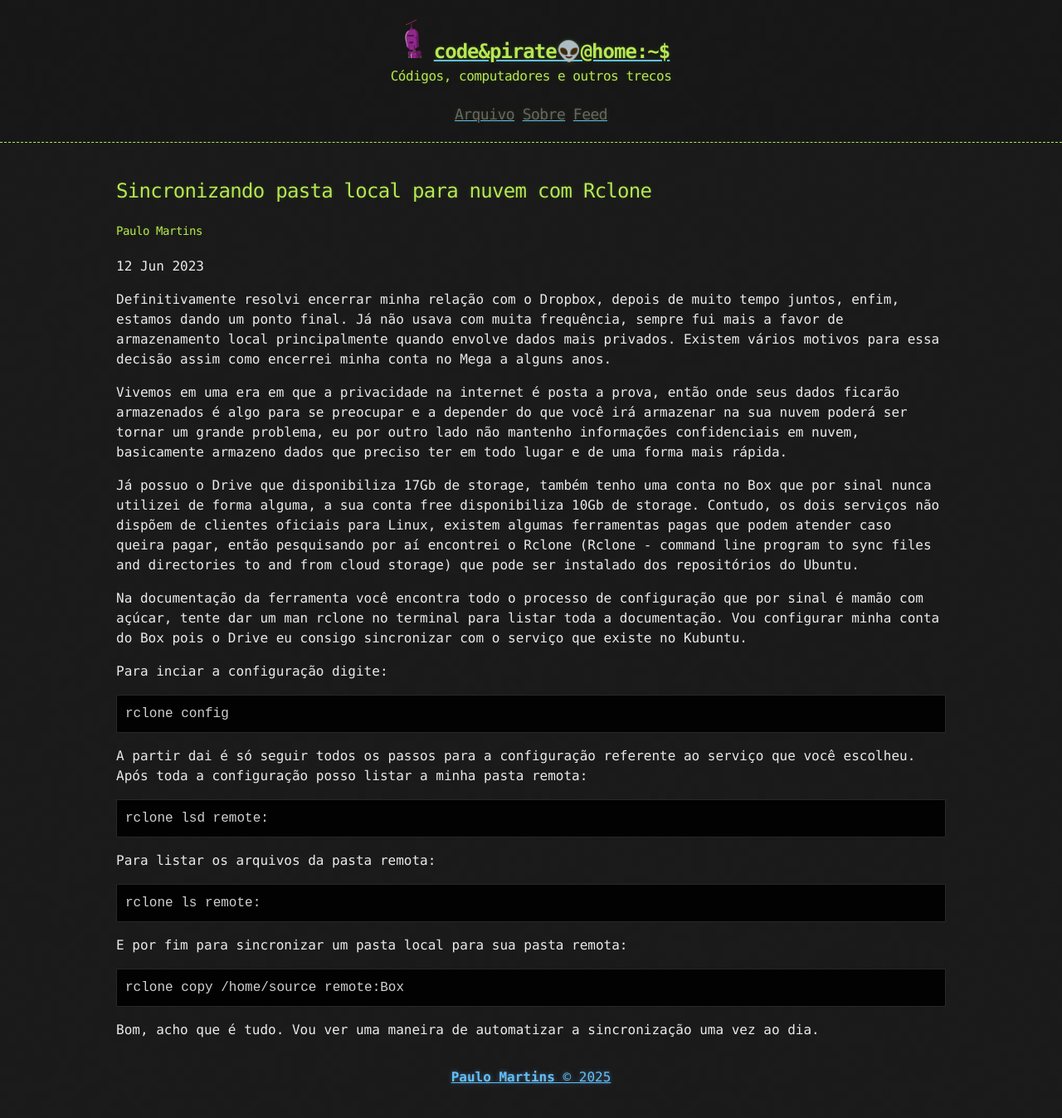
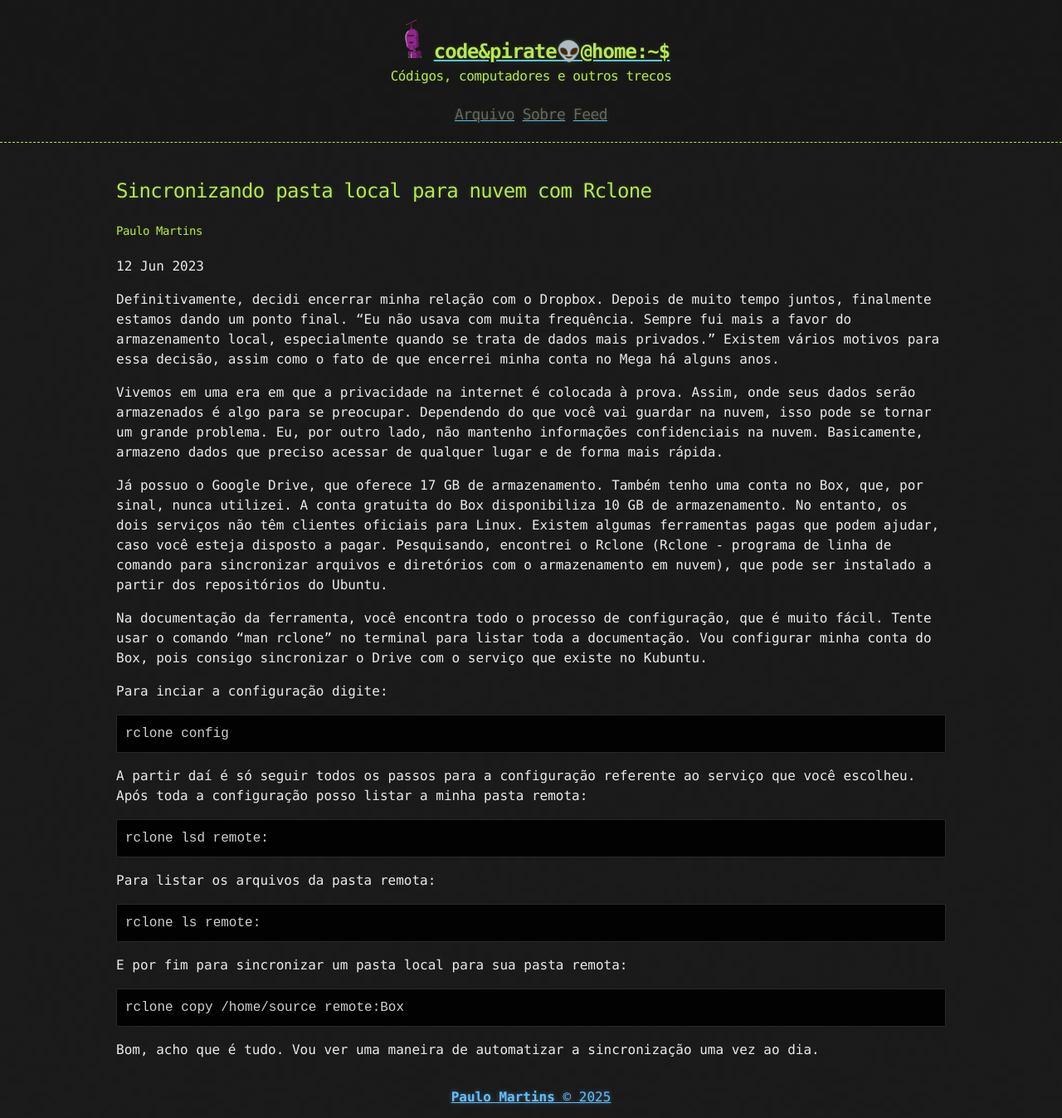
Before and after one commit to paullomarttins/paullomarttins.github.io, a Jekyll site: the page built from _posts/2023-06-12-sincronizando_com_rclone.md, in a window 1280 px wide. Shown: the whole page at 83% size. Built offline with Jekyll 4.4.1, drawn with Linux system fonts in a browser that asks for light colours; before the commit the page ends 1323 px from its top, so only the background shows below that.

Commit message:
Novas atualizações de post

````diff
--- a/_posts/2023-06-12-sincronizando_com_rclone.md
+++ b/_posts/2023-06-12-sincronizando_com_rclone.md
@@ -5,13 +5,13 @@ author: Paulo Martins
 published: true
 ---
 
-Definitivamente resolvi encerrar minha relação com o Dropbox, depois de muito tempo juntos, enfim, estamos dando um ponto final. Já não usava com muita frequência, sempre fui mais a favor de armazenamento local principalmente quando envolve dados mais privados. Existem vários motivos para essa decisão assim como encerrei minha conta no Mega a alguns anos.
+Definitivamente, decidi encerrar minha relação com o Dropbox. Depois de muito tempo juntos, finalmente estamos dando um ponto final. "Eu não usava com muita frequência. Sempre fui mais a favor do armazenamento local, especialmente quando se trata de dados mais privados." Existem vários motivos para essa decisão, assim como o fato de que encerrei minha conta no Mega há alguns anos.
 
-Vivemos em uma era em que a privacidade na internet é posta a prova, então onde seus dados ficarão armazenados é algo para se preocupar e a depender do que você irá armazenar na sua nuvem poderá ser tornar um grande problema, eu por outro lado não mantenho informações confidenciais em nuvem, basicamente armazeno dados que preciso ter em todo lugar e de uma forma mais rápida.
+Vivemos em uma era em que a privacidade na internet é colocada à prova. Assim, onde seus dados serão armazenados é algo para se preocupar. Dependendo do que você vai guardar na nuvem, isso pode se tornar um grande problema. Eu, por outro lado, não mantenho informações confidenciais na nuvem. Basicamente, armazeno dados que preciso acessar de qualquer lugar e de forma mais rápida.
 
-Já possuo o Drive que disponibiliza 17Gb de storage, também tenho uma conta no Box que por sinal nunca utilizei de forma alguma, a sua conta free disponibiliza 10Gb de storage. Contudo, os dois serviços não dispõem de clientes oficiais para Linux, existem algumas ferramentas pagas que podem atender caso queira pagar, então pesquisando por aí encontrei o Rclone (Rclone - command line program to sync files and directories to and from cloud storage) que pode ser instalado dos repositórios do Ubuntu.
+Já possuo o Google Drive, que oferece 17 GB de armazenamento. Também tenho uma conta no Box, que, por sinal, nunca utilizei. A conta gratuita do Box disponibiliza 10 GB de armazenamento. No entanto, os dois serviços não têm clientes oficiais para Linux. Existem algumas ferramentas pagas que podem ajudar, caso você esteja disposto a pagar. Pesquisando, encontrei o Rclone (Rclone - programa de linha de comando para sincronizar arquivos e diretórios com o armazenamento em nuvem), que pode ser instalado a partir dos repositórios do Ubuntu.
 
-Na documentação da ferramenta você encontra todo o processo de configuração que por sinal é mamão com açúcar, tente dar um man rclone no terminal para listar toda a documentação. Vou configurar minha conta do Box pois o Drive eu consigo sincronizar com o serviço que existe no Kubuntu.
+Na documentação da ferramenta, você encontra todo o processo de configuração, que é muito fácil. Tente usar o comando "man rclone" no terminal para listar toda a documentação. Vou configurar minha conta do Box, pois consigo sincronizar o Drive com o serviço que existe no Kubuntu.
 
 Para inciar a configuração digite:
 
@@ -19,7 +19,7 @@ Para inciar a configuração digite:
 rclone config
 ```
 
-A partir dai é só seguir todos os passos para a configuração referente ao serviço que você escolheu.
+A partir daí é só seguir todos os passos para a configuração referente ao serviço que você escolheu.
 Após toda a configuração posso listar a minha pasta remota:
 
 ```bash
````
Also changed, not shown: _posts/2022-06-28-decimal_hexadecimal_binary_conversion.md (+8 -2 lines), _posts/2024-01-13-liberdade_design_penpot.md (+3 -3 lines), _posts/2024-02-17-linux_open_game.md (+6 -4 lines).
